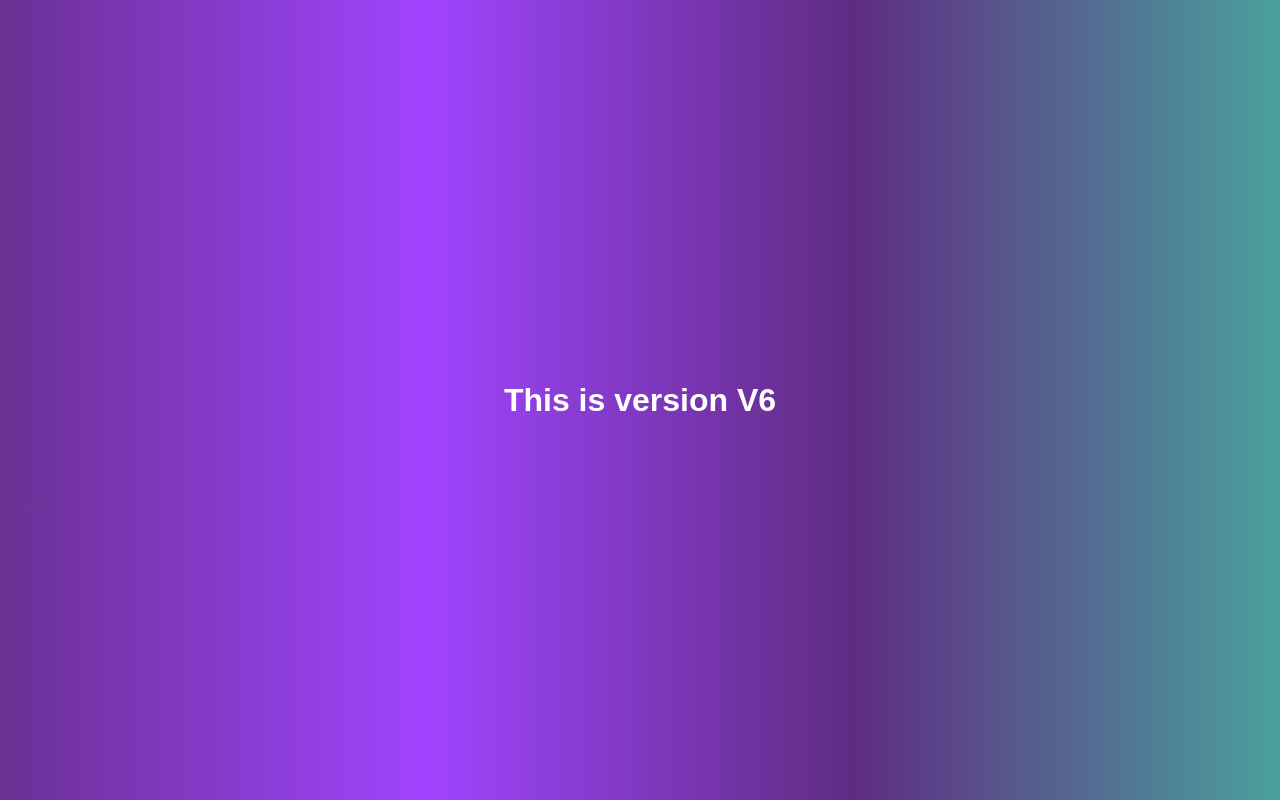
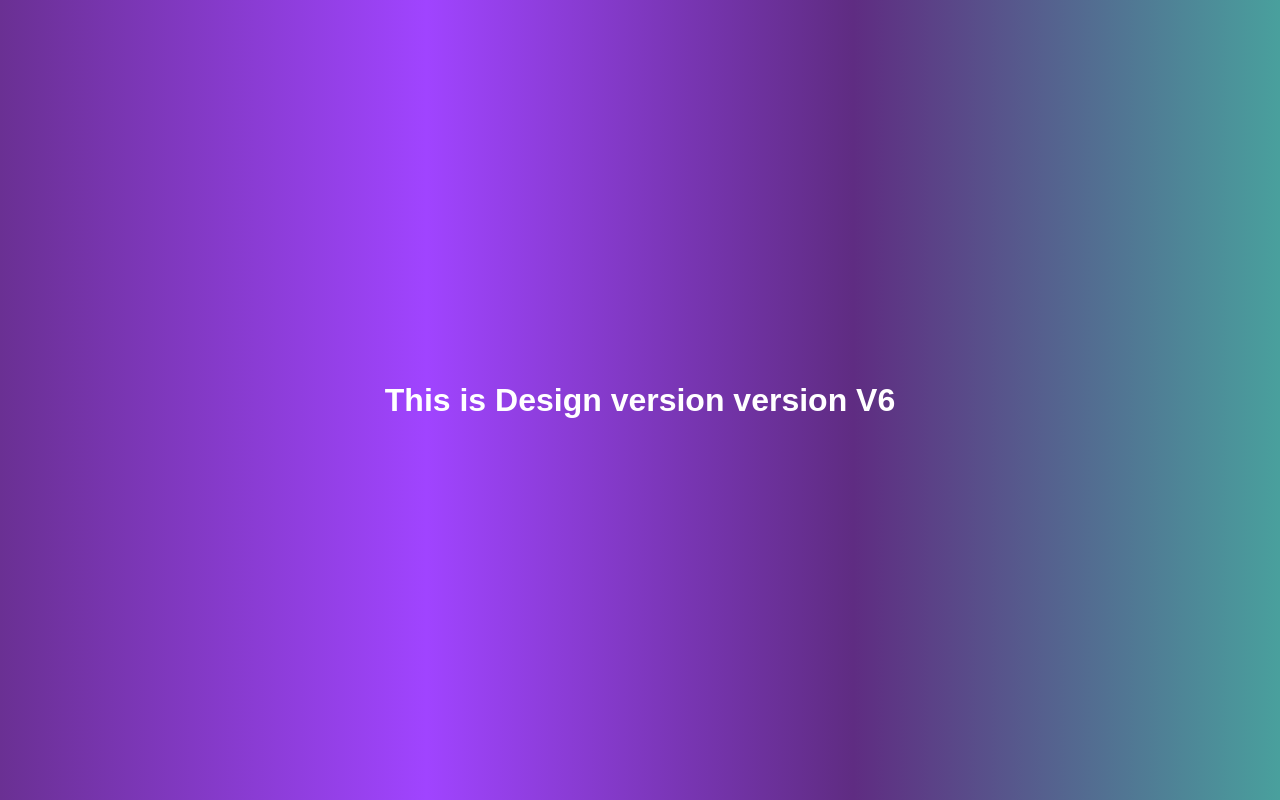
Before and after one commit to gohelshivam/myrepo, a plain HTML site: page index.html in a window 1280 px wide. Drawn offline with Linux system fonts and the light colour scheme.

Commit message:
Changed H1

```diff
--- a/index.html
+++ b/index.html
@@ -8,7 +8,7 @@
 </head>
 <body>
 
-    <h1>This is version V6</h1>
+    <h1>This is Design version version V6</h1>
 
 </body>
 </html>
```
